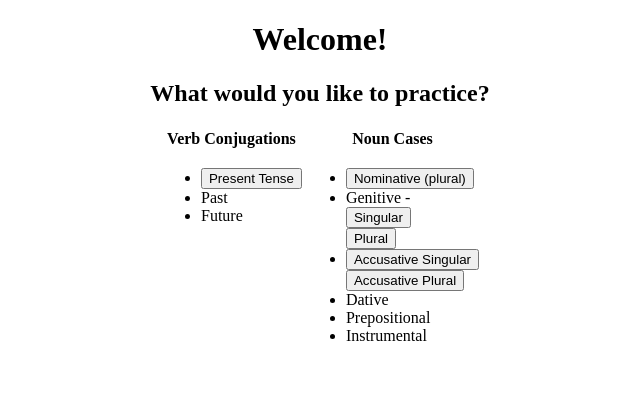
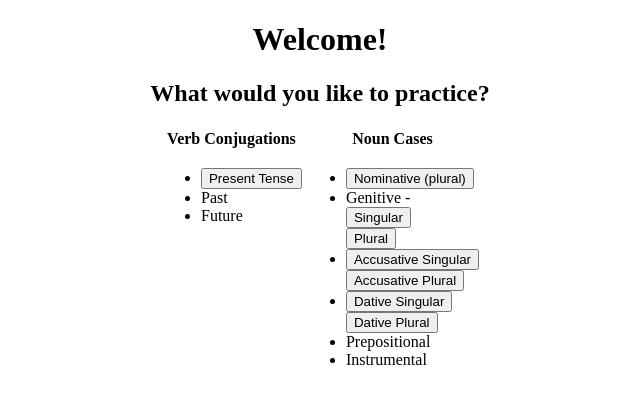
Before and after one commit to Nastassya/Russian-Flask-Website, a Flask app: page / in a window 1280 px wide. Shown: the top 404 px of the page, without its empty margins (320-960 px from the left). Run offline with Flask 2, Linux system fonts and the light colour scheme.

Commit message:
Fixed dative singular for masculine nouns ending in "а", and connected dative singular and plural to home page

```diff
--- a/main.py
+++ b/main.py
@@ -78,7 +78,7 @@ def to_practice_page():
     elif case == 'dative singular':
       correct_ans = dative_sing(russian, gender)
     elif case == 'dative plural':
-      correct_ans = dative_plural(russian, gender)
+      correct_ans = dative_plural(russian)
     elif case == 'prepositional singular':
       correct_ans = prepositional_sing(russian, gender)
     elif case == 'prepositional plural':
--- a/templates/home.html
+++ b/templates/home.html
@@ -55,7 +55,17 @@
           </form>
 
         </li>
-        <li>Dative</li>
+        <li>
+          <form action='/2' method="POST">
+            <input type='hidden' name='case' value='dative singular'/>
+            <input type='submit' value='Dative Singular'/>
+          </form>
+
+            <form action='/2' method="POST">
+            <input type='hidden' name='case' value='dative plural'/>
+            <input type='submit' value='Dative Plural'/>
+          </form>
+        </li>
         <li>Prepositional</li>
         <li>Instrumental</li>
       </ul>
```
Also changed, not shown: dative.py (+14 -3 lines), 1 other file.
